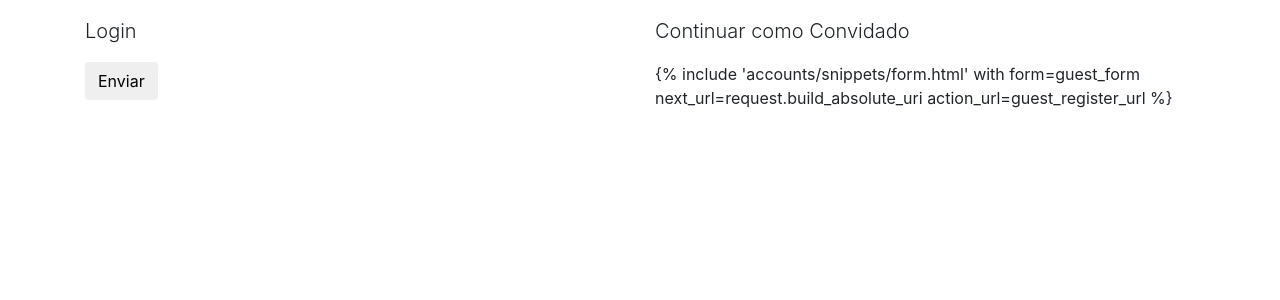
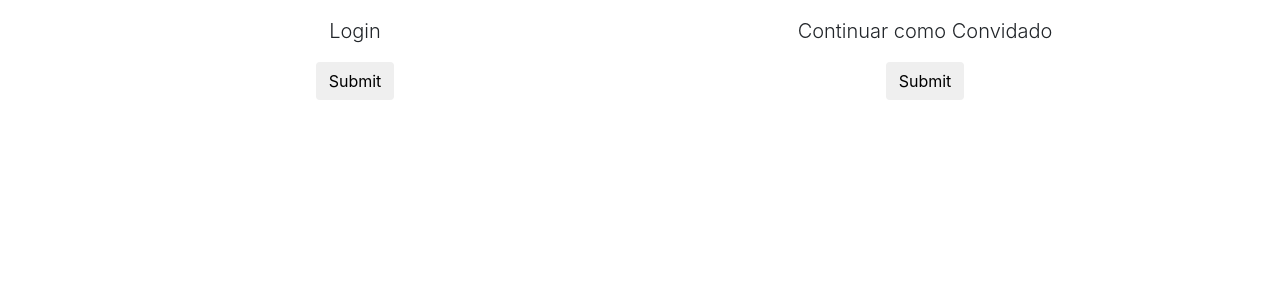
Before and after one commit to kauanvalongo/E-commerce, a Django app: template carts/templates/carts/checkout.html in a window 1280 px wide. Shown: the part 56-356 px from the top of the page. Run offline with Django 4.2, Linux system fonts and the light colour scheme; the template is opened without the code that fills it: most values are stand-ins (such as "Sample title", 1, 10 or a date in 2020); some libraries are stand-ins or nearby versions.

Commit message:
corrigindo pequenos erros

```diff
--- a/accounts/forms.py
+++ b/accounts/forms.py
@@ -1,4 +1,3 @@
-
 from django import forms
 from django.contrib.auth import get_user_model
 
@@ -6,7 +5,6 @@ User = get_user_model()
 
 class GuestForm(forms.Form):
     email = forms.EmailField()
-
 class LoginForm(forms.Form):
     username = forms.CharField()
     password = forms.CharField(widget=forms.PasswordInput)
--- a/accounts/templates/accounts/snippets/form.html
+++ b/accounts/templates/accounts/snippets/form.html
@@ -1,8 +1,9 @@
-<form method='POST' action='{% if action_url %}{{ action_url }}{% else %}{% url "login" %}{% endif %}'>
-    {% csrf_token %}
+
+<form method='POST'
+    action='{% if action_url %}{{ action_url }}{% else %}{% url "login" %}{% endif %}'> {% csrf_token %}
     {% if next_url %}
-    <input type='hidden' name='next' value='{{next_url}}'/>
+        <input type='hidden' name='next' value='{{ next_url }}' />
     {% endif %}
     {{ form }}
-    <button type='submit' class='btn btn-default'>Enviar</button>
-    </form>
+    <button type='submit' class='btn btn-default'>Submit</button>
+</form>
--- a/accounts/views.py
+++ b/accounts/views.py
@@ -4,7 +4,6 @@ from django.shortcuts import render,redirect
 from django.utils.http import url_has_allowed_host_and_scheme
 from .forms import LoginForm, RegisterForm, GuestForm
 from .models import GuestEmail
-
 
 def guest_register_view(request):
     form = GuestForm(request.POST or None)
--- a/carts/templates/carts/checkout.html
+++ b/carts/templates/carts/checkout.html
@@ -1,23 +1,21 @@
-
 {% extends "base.html" %}
 {% block content %}
   {% if not billing_profile %}
-    <div class='row' text-center>
+    <div class='row text-center'>
       <div class='col-12 col-md-6'>
         <p class='lead'>Login</p>
-        {% include 'accounts/snippets/form.html' with form=login_form next_url=request.build_absolute_uri %}
+        {% include 'accounts/snippets/form.html' with form=login_form next_url=request.build_absolute_url %}
       </div>
-      <div class='col-12 col-md-6'>
-        <p class='lead'>Continuar como Convidado</p>
-        {% url "guest_register" as guest_register_url %}
-        {% include 'accounts/snippets/form.html' with form=guest_form
-            next_url=request.build_absolute_uri action_url=guest_register_url %}
-      </div>
+    <div class='col-12 col-md-6'>
+      <p class='lead'>Continuar como Convidado</p>
+      {% url "guest_register" as guest_register_url %}
+      {% include 'accounts/snippets/form.html' with form=guest_form next_url=request.build_absolute_url action_url=guest_register_url %}
     </div>
+  </div>
   {% else %}
     <h1>Checkout</h1>
     <p>Total do carrinho: {{ object.cart.total }}</p>
     <p>Frete: {{ object.shipping_total }}</p>
-    <p>total: {{ object.total }}</p>
+    <p>Total: {{ object.total }}</p>
   {% endif %}
 {% endblock %}
```
Also changed, not shown: carts/views.py (+6 -8 lines), db.sqlite3.
